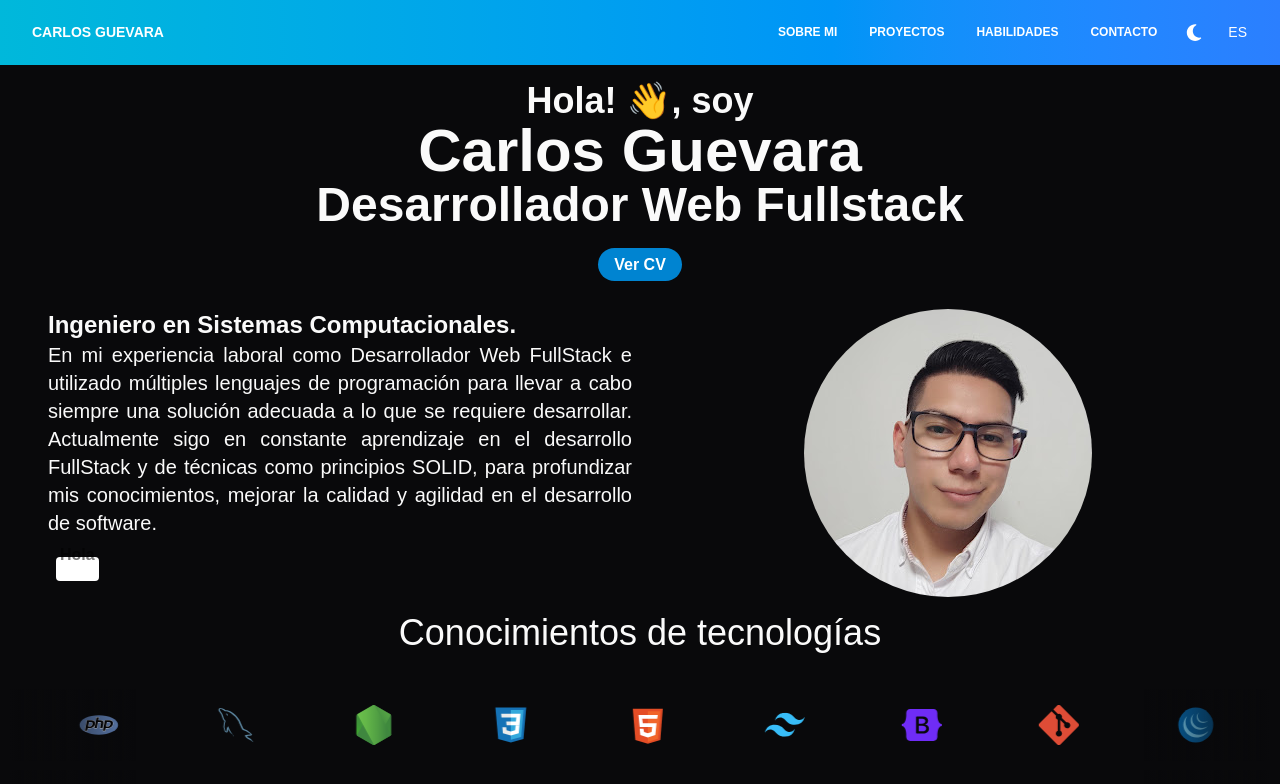
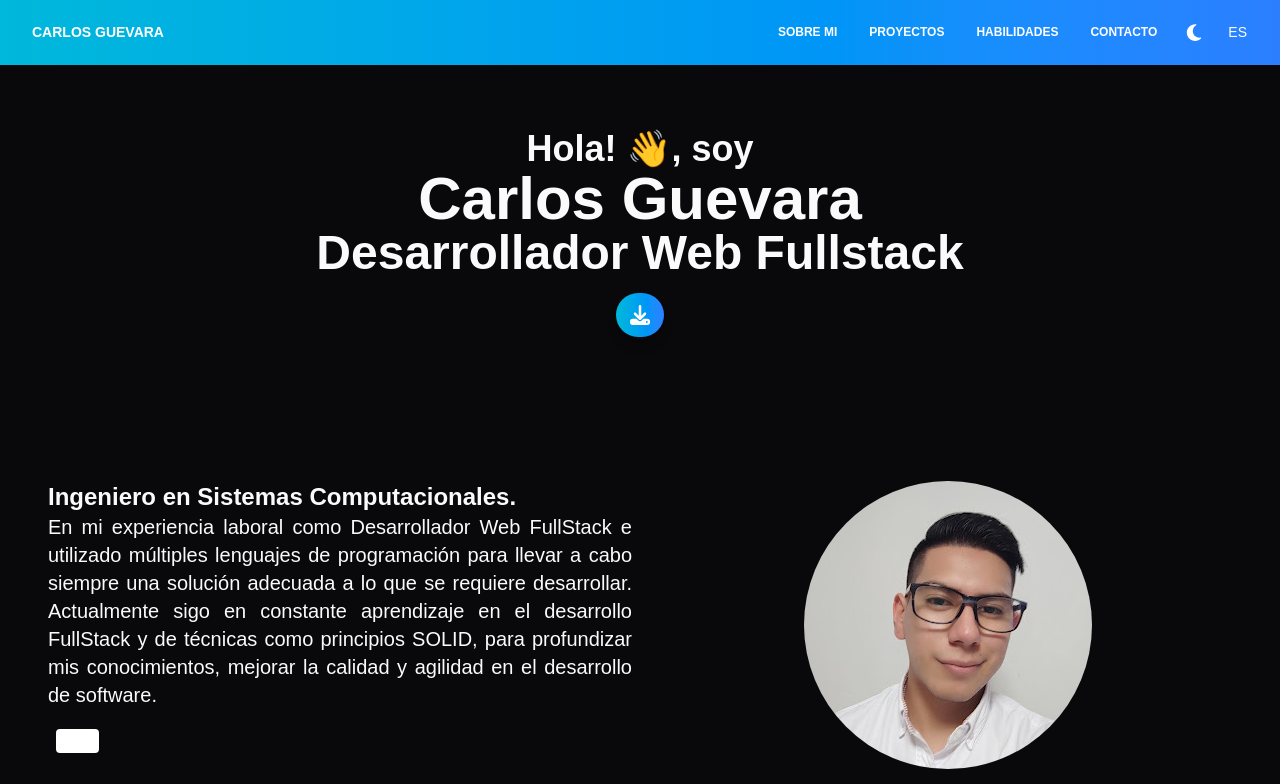
Before and after one commit to jcguv117/rct-portafolio-v2, a React (Vite) app: page / in a window 1280 px wide. Shown: the top 784 px of the page. Built offline with nearby package versions, Linux system fonts and the light colour scheme.

Commit message:
change name HoverButton component; update Home and SocialMedia components to use HoverButton for CV download

```diff
--- a/src/app/Home.tsx
+++ b/src/app/Home.tsx
@@ -1,3 +1,4 @@
+import { HoverButton } from "@/shared/components/hover-button";
 import { useTranslation } from "react-i18next"
 
 export const Home = () => {
@@ -12,11 +13,15 @@ export const Home = () => {
       <h2 className="text-primary text-3xl sm:text-5xl">
         {t("Home.subtitle")}
       </h2>
-      <div className="m-4 pt-2">
-            <a href="" target="_blank" rel="noreferrer"
-              className="bg-sky-600 hover:bg-cyan-700 text-white py-2 px-4 rounded-full cursor-pointer">
-              {i18n.language === "es" ? "Ver" : "Show"} CV
-            </a>
+      <div className="my-4 flex justify-center">
+          <a href="/Carlos Guevara CV (es).pdf" download={'Carlos Guevara CV.pdf'}>
+            <HoverButton
+                  classColor={'gradient-color'}
+                  label={`${i18n.language === "es" ? "Descargar" : "Download"} CV`}
+                  icon={'download'}
+                  callback={() => null}
+                  />
+          </a>
       </div>
     </section>
   )
--- a/src/app/components/SocialMedia.tsx
+++ b/src/app/components/SocialMedia.tsx
@@ -1,5 +1,5 @@
 import { Icons } from "@/assets/icons";
-import { FloatButton } from "@/shared/components/float-button"
+import { HoverButton } from "@/shared/components/hover-button"
 
 interface SocialMedia {
   className?: string;
@@ -32,9 +32,9 @@ export const SocialMedia: React.FC<SocialMedia> = ({
     <div className={`flex gap-2 ${className} `}>
       {
         buttons.map((item, i) => (
-          <FloatButton
+          <HoverButton
             key={i}
-            classColor={'bg-gradient-to-r from-cyan-500 to-blue-500'}
+            classColor={'gradient-color'}
             label={item.label}
             icon={item.icon}
             link={item.link}
--- a/src/index.css
+++ b/src/index.css
@@ -122,7 +122,7 @@ body {
 
   .mask-horizontal::before,
   .mask-horizontal::after {
-    @apply content-[""] pointer-events-none absolute top-0 bottom-0 w-[10%] z-[2];
+    @apply content-[""] pointer-events-none absolute top-0 bottom-0 w-[5%] z-[2];
   }
 
   .mask-horizontal::before {
@@ -145,6 +145,12 @@ body {
   }
 }
 
-/* section {
-  @apply border border-amber-400
-} */
+@layer components {
+  .gradient-color {
+    @apply bg-gradient-to-r from-cyan-500 to-blue-500
+  }
+}
+
+section {
+  @apply my-[5%]
+}
--- a/src/shared/components/float-button.tsx
+++ b/src/shared/components/hover-button.tsx
@@ -1,18 +1,20 @@
 import { Icons } from "@/assets/icons";
 
-interface FloatButton {
+interface HoverButton {
     label       : string;
     classColor  : string;
-    link        : string;
+    link?       : string;
     icon?       : keyof typeof Icons;
+    callback?   : any;
 }
 
 
-export const FloatButton: React.FC<FloatButton> = ({
+export const HoverButton: React.FC<HoverButton> = ({
     label,
     classColor,
     link,
     icon,
+    callback
 }) => {
     const Icon = icon ? Icons[icon] : undefined;
     const openURL = (url: string) => {
@@ -22,7 +24,7 @@ export const FloatButton: React.FC<FloatButton> = ({
     return (
         <button
           className={"group flex items-center justify-start w-12 h-11 rounded-full cursor-pointer relative overflow-hidden transition-all gap-x-5 duration-200 shadow-lg hover:w-48 active:translate-x-1 active:translate-y-1 bg-black " + classColor}
-          onClick={() => openURL(link)}
+          onClick={() => link ? openURL(link) : callback() }
         >
           <div
             className="flex items-center justify-center w-full transition-all duration-300 group-hover:justify-start group-hover:px-3">
```
Also changed, not shown: 1 other file (tests, documents, lock files or other folders).
